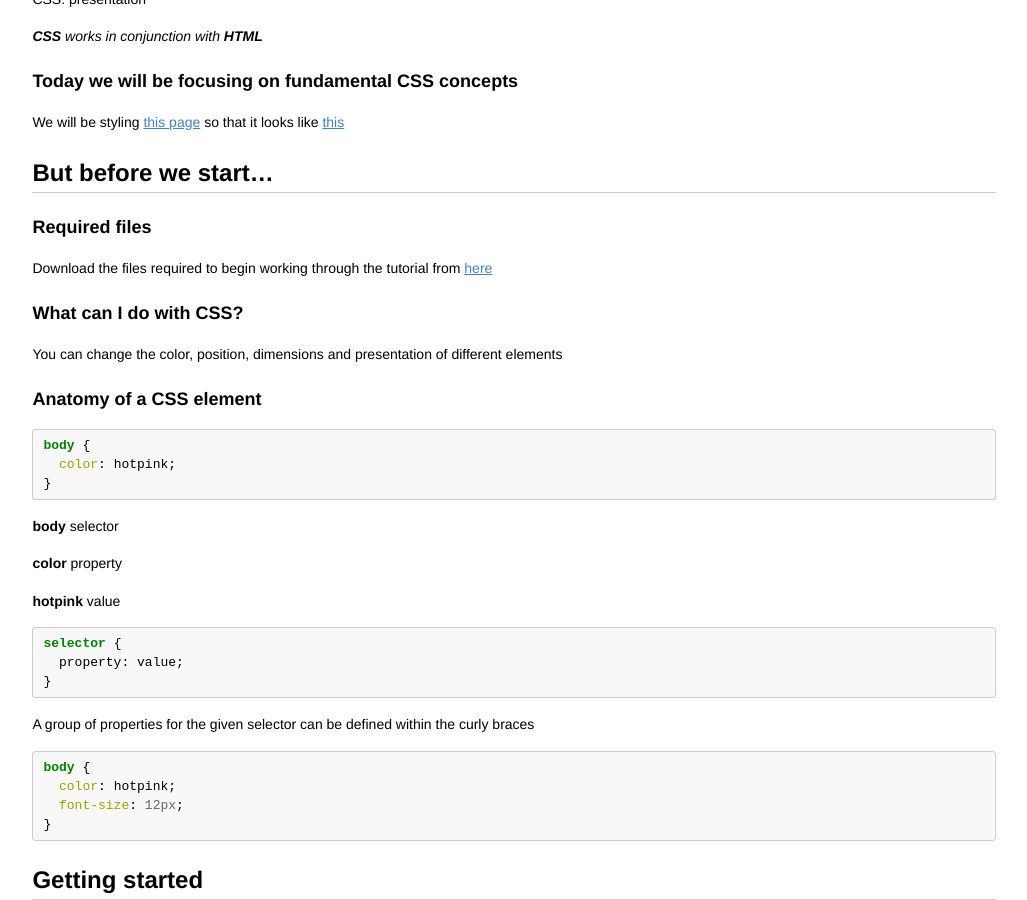
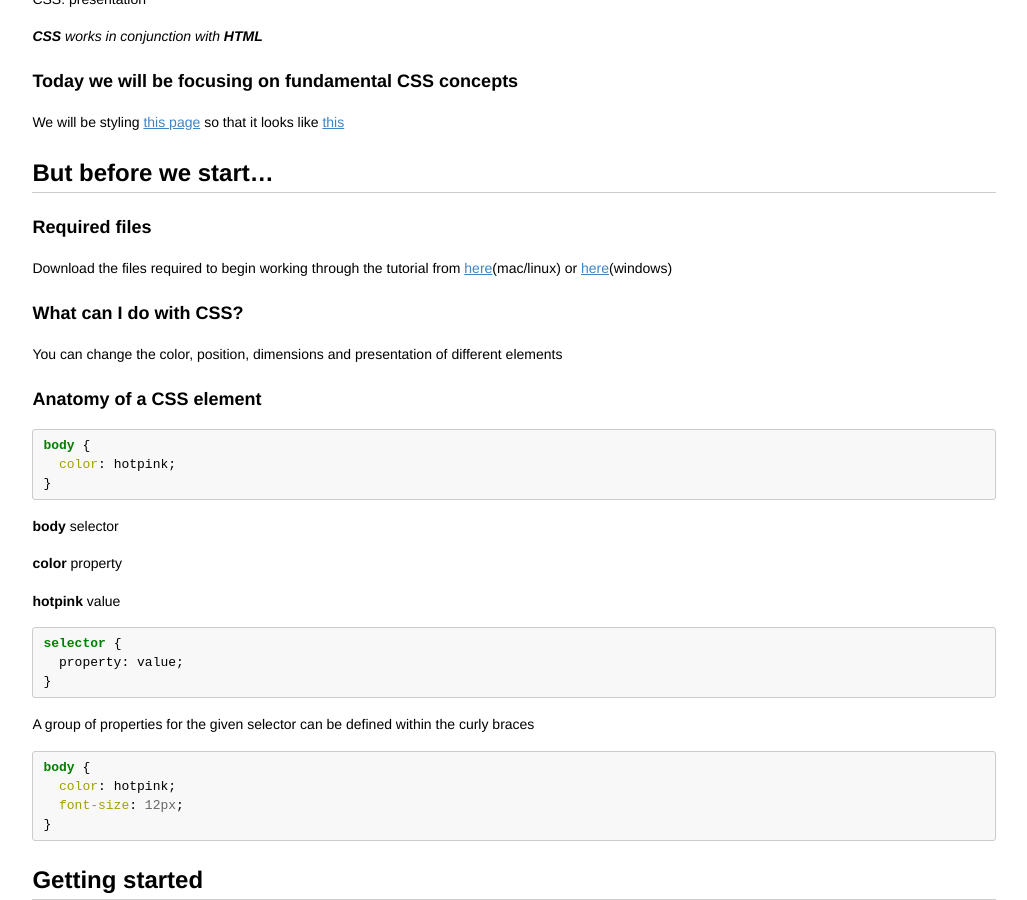
Before and after one commit to codebar/tutorials, a Jekyll site: the page built from html/lesson2/tutorial.md, in a window 1280 px wide and 900 px high, scrolled down 448 px. Shown: the whole window, without its empty margins (126-1153 px from the left). Built offline with Jekyll 4.4.1, drawn with Linux system fonts in a browser that asks for light colours; Markdown is read by kramdown in place of the engine named in the settings.

Commit message:
Added zip option for source files

```diff
--- a/html/lesson2/tutorial.md
+++ b/html/lesson2/tutorial.md
@@ -30,7 +30,7 @@ We will be styling [this page](https://github.com/codebar/tutorials/blob/master/
 
 ### Required files
 
-Download the files required to begin working through the tutorial from [here](https://gist.github.com/hundred/7332441/download)
+Download the files required to begin working through the tutorial from [here](https://gist.github.com/hundred/7332441/download)(mac/linux) or [here](https://www.dropbox.com/s/zgb6l56sy87knzf/lesson2.zip)(windows)
 
 ### What can I do with CSS?
 
```
